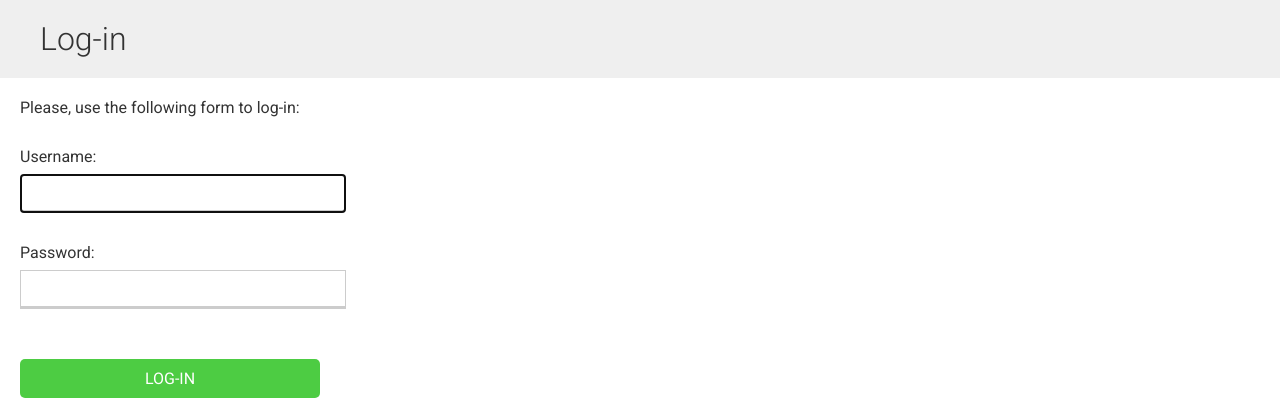
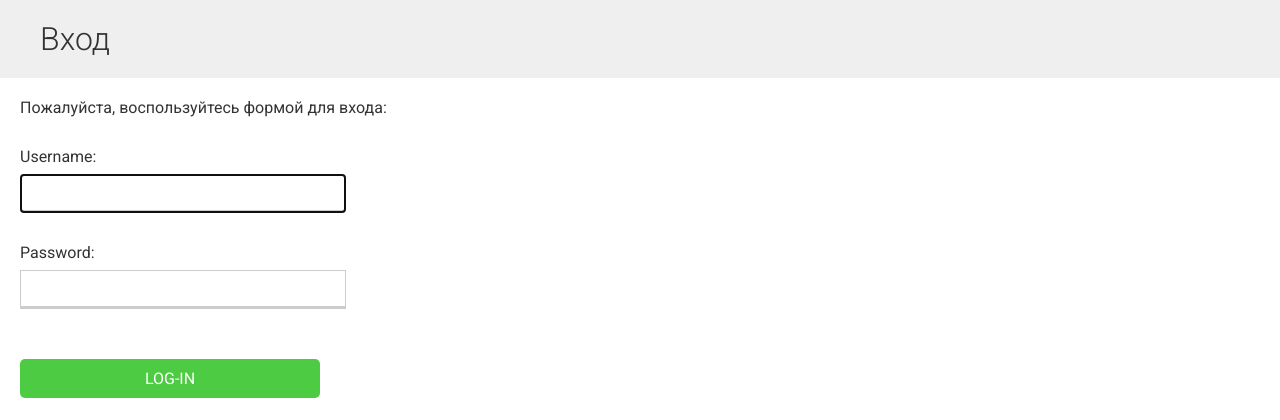
Before and after one commit to TOP-Python224/Lukonin_diploma, a Django app: page /accounts/login/ in a window 1280 px wide. Shown: the part 54-474 px from the top of the page. Run offline with Django 4.2, Linux system fonts and the light colour scheme.

Commit message:
04/08/23

```diff
--- a/educa/courses/templates/base.html
+++ b/educa/courses/templates/base.html
@@ -11,9 +11,9 @@
       <a href="/" class="logo">Mushu`s Academy</a>
       <ul class="menu">
         {% if request.user.is_authenticated %}
-          <li><a href="{% url "logout" %}">Выйти</a></li>
+          <li><a href="{% url 'logout' %}">Выйти</a></li>
         {% else %}
-          <li><a href="{% url "login" %}">Войти</a></li>
+          <li><a href="{% url 'login' %}">Войти</a></li>
         {% endif %}
       </ul>
     </div>
--- a/educa/courses/templates/courses/content/file.html
+++ b/educa/courses/templates/courses/content/file.html
@@ -1,3 +1,3 @@
 <p>
-  <a href="{{ item.file.url }}" class="button">Download file</a>
+  <a href="{{ item.file.url }}" class="button">Загрузить файл</a>
 </p>
--- a/educa/courses/templates/courses/course/list.html
+++ b/educa/courses/templates/courses/course/list.html
@@ -13,14 +13,14 @@
     {% if subject %}
       {{ subject.title }} courses
     {% else %}
-      All courses
+      Все курсы
     {% endif %}
   </h1>
   <div class="contents">
-    <h3>Subjects</h3>
+    <h3>Предметы</h3>
     <ul id="modules">
       <li {% if not subject %}class="selected"{% endif %}>
-        <a href="{% url "course_list" %}">All</a>
+        <a href="{% url "course_list" %}">Все</a>
       </li>
       {% for s in subjects %}
         <li {% if subject == s %}class="selected"{% endif %}>
--- a/educa/courses/templates/registration/login.html
+++ b/educa/courses/templates/registration/login.html
@@ -3,12 +3,12 @@
 {% block title %}Log-in{% endblock %}
 
 {% block content %}
-  <h1>Log-in</h1>
+  <h1>Вход</h1>
   <div class="module">
     {% if form.errors %}
-      <p>Your username and password didn't match. Please try again.</p>
+      <p>Ваше имя пользователя и пароль не совпали. Пожалуйста, попробуйте снова..</p>
     {% else %}
-      <p>Please, use the following form to log-in:</p>
+      <p>Пожалуйста, воспользуйтесь формой для входа:</p>
     {% endif %}
     <div class="login-form">
       <form action="{% url 'login' %}" method="post">
--- a/educa/courses/templates/registration/logged_out.html
+++ b/educa/courses/templates/registration/logout.html
@@ -7,7 +7,7 @@
   <div class="module">
     <p>
       You have been successfully logged out.
-      You can <a href="{% url "login" %}">log-in again</a>.
+      You can <a href="{% url 'login' %}">log-in again</a>.
      </p>
   </div>
 {% endblock %}
--- a/educa/educa/urls.py
+++ b/educa/educa/urls.py
@@ -22,9 +22,9 @@ from courses.views import CourseListView
 
 urlpatterns = [
     path('accounts/login/', auth_views.LoginView.as_view(),
-          name='login'),
+         name='login'),
     path('accounts/logout/', auth_views.LogoutView.as_view(),
-          name='logout'),
+         name='logout'),
     path('admin/', admin.site.urls),
     path('course/', include('courses.urls')),
     path('', CourseListView.as_view(), name='course_list'),
```
Also changed, not shown: educa/db.sqlite3.
